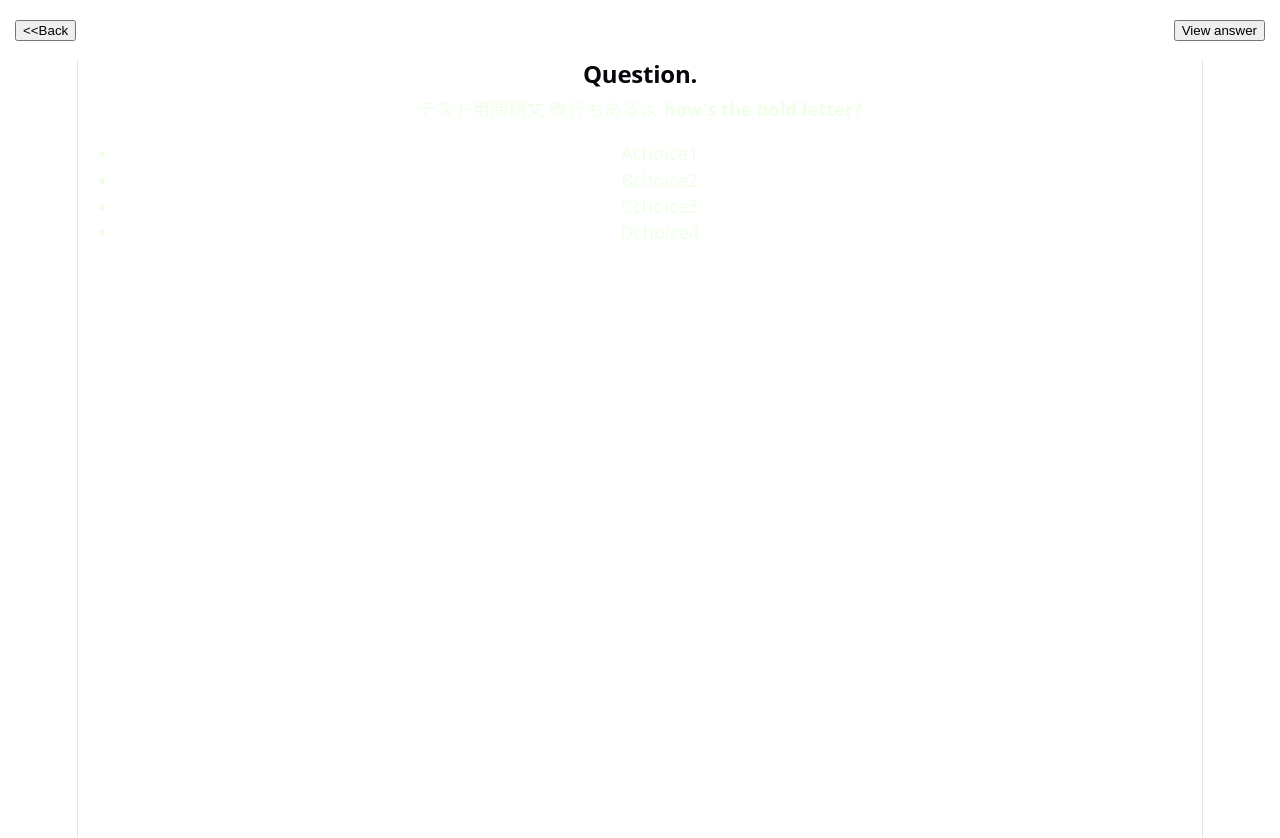
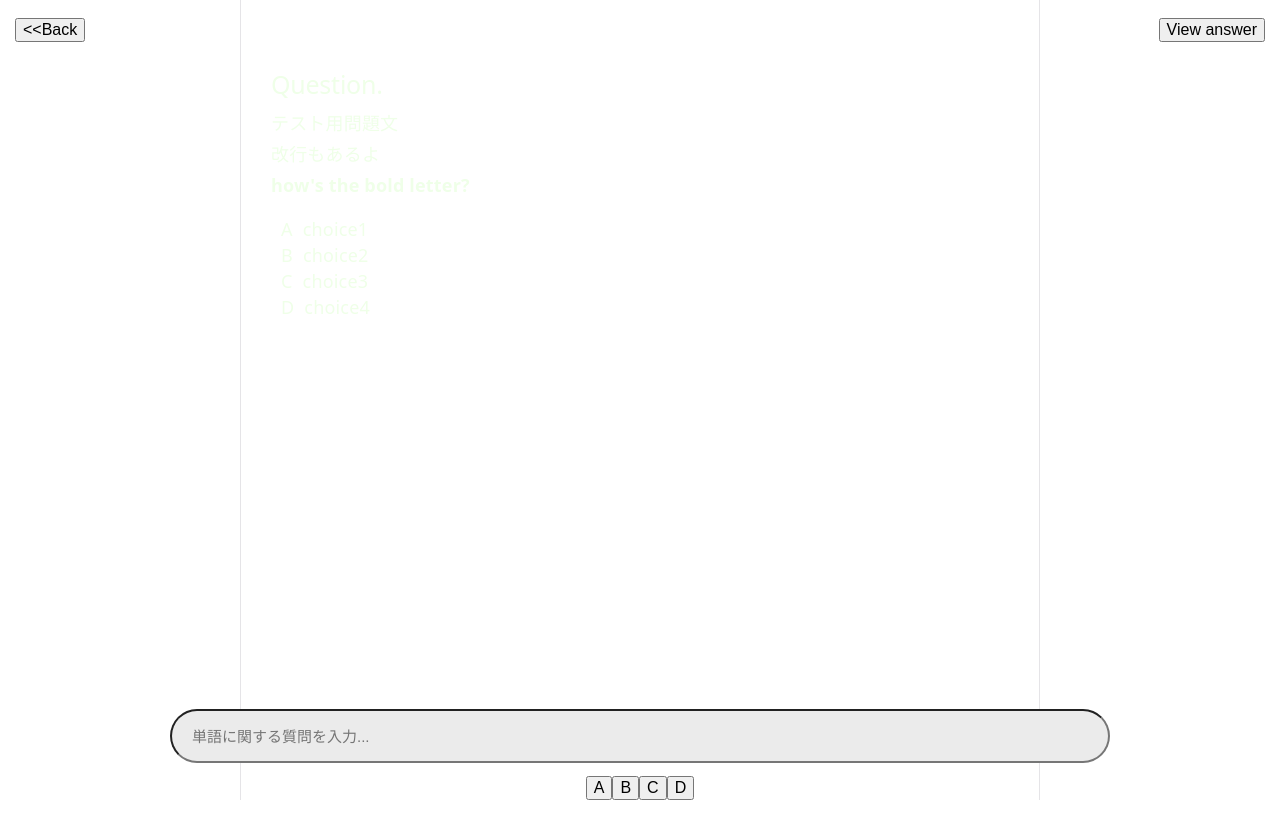
Before and after one commit to Luhito/Ruid.AI, a React (Vite) app in the folder frontend/: page /question in a window 1280 px wide. Shown: the top 838 px of the page. After the commit the page ends 800 px from the top, so only its background shows below. Built offline with nearby package versions, Linux system fonts and the light colour scheme.

Commit message:
QuestionPageの見た目ができてきた

```diff
--- a/frontend/src/assets/pages/question/QuestionPage.logic.ts
+++ b/frontend/src/assets/pages/question/QuestionPage.logic.ts
@@ -1,13 +1,15 @@
 import { useNavigate } from 'react-router-dom';
 import { useTranslation } from 'react-i18next';
+import type { QuestionPageState } from './QuestionPage.state';
 
-export const useQuestionPageLogic = () => {
+export const useQuestionPageLogic = (states: QuestionPageState) => {
     const navigate = useNavigate();
     const { t } = useTranslation("question");
+    const correct_answer_index = 1;
 
     const onClick_viewAnswer = () => {
         // 確認メッセージ表示
-        if(!confirm(t('view answer message'))){
+        if (!confirm(t('view answer message'))) {
             return;
         }
 
@@ -18,10 +20,21 @@ export const useQuestionPageLogic = () => {
         navigate('/')
     }
 
+    const onClick_answer = (index: number) => {
+        states.setOpenAnswer(true);
+        if (index === correct_answer_index) {
+            alert("correct");
+        }
+        else {
+            alert("incorrect");
+        }
+    }
+
     return {
         logics: {
             onClick_viewAnswer,
-            onClick_back
+            onClick_back,
+            onClick_answer
         }
     }
 }
--- a/frontend/src/assets/pages/question/QuestionPage.module.css
+++ b/frontend/src/assets/pages/question/QuestionPage.module.css
@@ -14,8 +14,64 @@ header {
   justify-content: space-between;
 }
 
+main {
+  padding-top: 60px;
+  width: 100%;
+}
 
+.subject {
+  text-align: left;
+  font-size: 25px;
+  margin: 10px 30px;
+  width: 90%;
+}
 
-body {
-  padding-top: 60px;
+.md-text {
+  text-align: left;
+  font-size: 18px;
+  margin: 10px 30px;
+  width: 90%;
 }
+
+.md-text p {
+  margin: 5px auto;
+}
+
+li {
+  list-style: none;
+}
+
+.question-choices {
+  text-align: left;
+}
+
+.question-choices p {
+  font-size: 15px;
+  margin: 5px auto;
+}
+
+.question-choice-content {
+  margin-left: 10px;
+}
+
+footer {
+  position: fixed;
+  bottom: 0;
+  left: 0;
+  right: 0;
+  width: 100%;
+  z-index: 1000;
+  justify-content: center;
+}
+
+.new-description-textbox {
+  width: 70%;
+  height: 50px;
+  display: inline-block;
+  margin: 10px auto;
+  padding: 0 20px;
+  background-color: rgb(235, 235, 235);
+  color: black;
+  border-radius: 999px;
+  font-size: 15px;
+}
--- /dev/null
+++ b/frontend/src/assets/pages/question/QuestionPage.state.ts
@@ -0,0 +1,13 @@
+import { useState } from "react";
+
+export const useQuestionPageState = () => {
+    const [ isOpenAnswer, setOpenAnswer ] = useState(false);
+
+    return {
+        states : {
+            isOpenAnswer, setOpenAnswer
+        }
+    }
+}
+
+export type QuestionPageState = ReturnType<typeof useQuestionPageState>["states"];
--- a/frontend/src/assets/pages/question/QuestionPage.tsx
+++ b/frontend/src/assets/pages/question/QuestionPage.tsx
@@ -1,21 +1,26 @@
 import { useTranslation } from 'react-i18next';
 import MD from 'react-markdown'
 import { useQuestionPageLogic } from './QuestionPage.logic'
+import { useQuestionPageState } from './QuestionPage.state'
 import styles from './QuestionPage.module.css'
+import { Line } from '@/shared-components/Line'
 
 const QuestionPage = () => {
     const { t } = useTranslation("question");
-    const { logics } = useQuestionPageLogic();
+    const { states } = useQuestionPageState();
+    const { logics } = useQuestionPageLogic(states);
 
     const testArr = ['A', 'B', 'C', 'D'];
     const testArr2 = ['choice1', 'choice2', 'choice3', 'choice4'];
 
+    const question_test = "テスト用問題文\n\n改行もあるよ\n\n**how's the bold letter?**";
+
     return (
         <>
-            {/** */}
+            {/** ヘッダー */}
             <header>
                 <div className={styles["header-buttons"]}>
-                    {/** */}
+                    {/**「戻る」ボタン */}
                     <div>
                         <button onClick={logics.onClick_back}>
                             {"<<"}
@@ -23,7 +28,7 @@ const QuestionPage = () => {
                         </button>
                     </div>
 
-                    {/** */}
+                    {/**「解説を見る」ボタン  */}
                     <span className={styles["header-buttons-right"]}>
                         <button onClick={() => logics.onClick_viewAnswer()}>
                             {t('view answer')}
@@ -32,25 +37,28 @@ const QuestionPage = () => {
                 </div>
             </header>
 
-            {/** */}
+            {/** メイン部分 */}
             <main>
-                {/** */}
-                <div className="subject-question">
-                    <h2><b>{t("question")}</b></h2>
+                {/** 「問題」 */}
+                <h2 className={styles["subject"]}>
+                    {`${t("question")}`}
+                </h2>
+
+                {/** 問題文 */}
+                <div className={styles["md-text"]}>
+                    <MD>{question_test}</MD>
                 </div>
 
-                <div id="question-text">
-                    <MD>{"テスト用問題文\n改行もあるよ\n**how's the bold letter?**"}</MD>
-                </div>
-                <div id="question-choices">
+                {/** 選択肢 */}
+                <div className={styles["question-choices"]}>
                     <ul>
                         {testArr.map((value, index) => {
                             return (
-                            <li key={"choice"+index}>
-                                <span id="question-choice-tag">
+                                <li key={"choice" + index}>
+                                    <span className={styles["question-choice-tag"]}>
                                         {value}
                                     </span>
-                                <span id="question-choice-content">
+                                    <span className={styles["question-choice-content"]}>
                                         {testArr2[index]}
                                     </span>
                                 </li>
@@ -58,7 +66,44 @@ const QuestionPage = () => {
                         })}
                     </ul>
                 </div>
+
+                {/** 解説部分 */}
+                {states.isOpenAnswer && (<>
+                    {/** 線 */}
+                    <Line />
+
+                    {/** */}
+                    <h2 className={styles["subject"]}>
+                        {`${t("explanation")}`}
+                    </h2>
+
+                    {/** */}
+                    <div className={styles['md-text']}>
+                        <MD>explanation</MD>
+                    </div>
+                </>)}
             </main>
+
+            {/** */}
+            <footer>
+                {/** 質問入力欄 */}
+                <div className={styles["new-description-textbox-container"]}>
+                    <input
+                        type="text"
+                        className={styles['new-description-textbox']}
+                        placeholder="単語に関する質問を入力..."
+                    />
+                </div>
+                <div className={styles["choices"]}>
+                    {testArr.map((value, index) => {
+                        return (
+                            <button className={styles["choice-tag"]} onClick={() => logics.onClick_answer(index)} key={`choice-${index}`}>
+                                {value}
+                            </button>
+                        )
+                    })}
+                </div>
+            </footer>
         </>
     )
 }
--- a/frontend/src/index.css
+++ b/frontend/src/index.css
@@ -32,7 +32,7 @@
 
 @media (prefers-color-scheme: dark) {
   :root {
-    --text: #e6ffdf;
+    --text: #f7fff5;
     --text-h: #f3f4f6;
     --bg: #16171d;
     --border: #2e303a;
@@ -51,7 +51,7 @@
 }
 
 #root {
-  width: 1126px;
+  width: 800px;
   max-width: 100%;
   margin: 0 auto;
   text-align: center;
@@ -70,7 +70,6 @@ h1,
 h2 {
   font-family: var(--heading);
   font-weight: 500;
-  color: var(--text-h);
 }
 
 h1 {
@@ -109,3 +108,8 @@ code {
   padding: 4px 8px;
   background: var(--code-bg);
 }
+
+button {
+  font-size: 16px;
+  padding: 8px, 12px;
+}
--- /dev/null
+++ b/frontend/src/shared-components/Line.tsx
@@ -0,0 +1,10 @@
+export const Line = () => {
+    return (
+        <div style={{
+            backgroundColor: 'white',
+            width: '85%',
+            height: '1px',
+            margin: '16px 0'
+        }}/>
+    )
+}
```
Also changed, not shown: frontend/src/assets/pages/login/LoginPage.tsx (deleted, +0 -12 lines), frontend/src/shared-components/Title.tsx (deleted, +0 -12 lines). Lines whose indentation alone changed are shown as unchanged.
